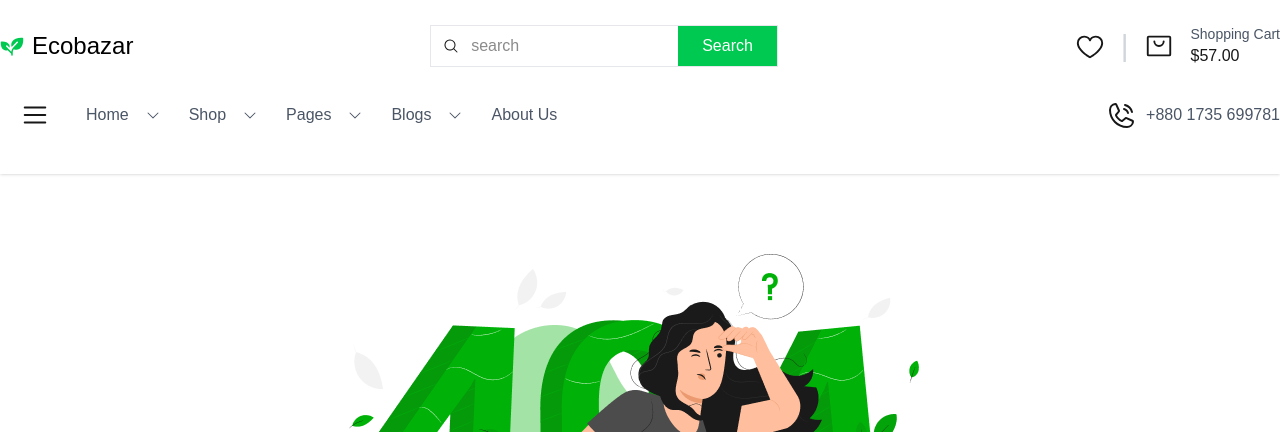
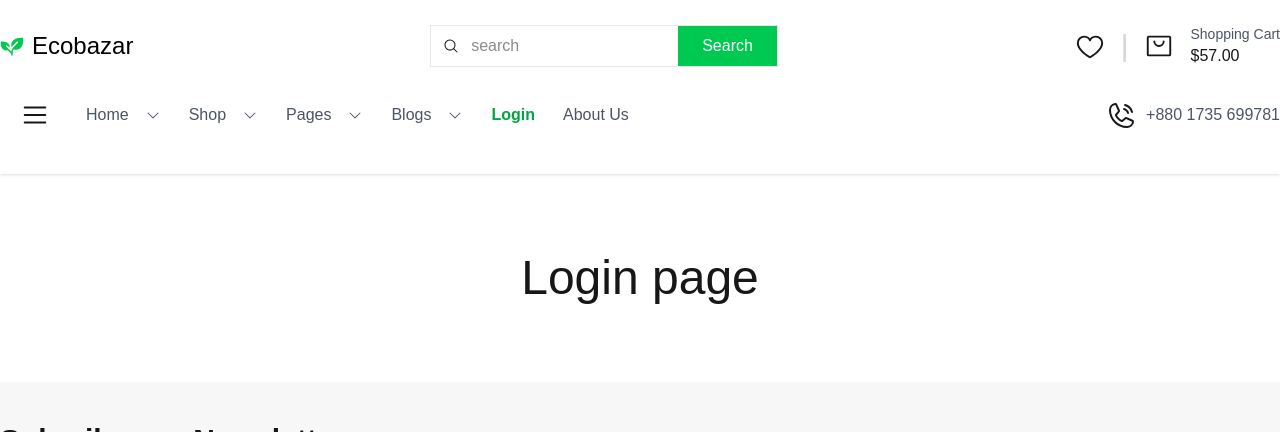
Before and after one commit to ibrahim0891/Green-basket, a Next.js app: page /auth/login in a window 1280 px wide. Before the commit this address had no page. Shown: the top 432 px of the page. Built offline with nearby package versions, Linux system fonts and the light colour scheme.

Commit message:
added active states for nav bar

```diff
--- a/src/app/Components/Logo.tsx
+++ b/src/app/Components/Logo.tsx
@@ -3,7 +3,7 @@
 import { PlantIcon } from '@phosphor-icons/react';
 import React from 'react';
 
-const Logo = ({color} : {color : string}) => {
+const Logo = ({color} : {color ?: string}) => {
     return (
         <div className='flex items-center gap-2 text-green-500 text-2xl '>
             <PlantIcon weight='fill' /> <span className={color ?? 'text-black'}> Ecobazar </span>
--- a/src/app/Components/Nav.tsx
+++ b/src/app/Components/Nav.tsx
@@ -2,6 +2,8 @@
 
 import { CaretDownIcon, HeartIcon, ListIcon, MagnifyingGlassIcon, PhoneCallIcon, PlantIcon, ShoppingBagIcon } from '@phosphor-icons/react';
 import Logo from './Logo';
+import Link from 'next/link';
+import { usePathname } from 'next/navigation';
 
 type NavItem = {
     name: string, link: string, downArray: boolean
@@ -12,11 +14,14 @@ const navData: NavItem[] = [
     { name: "Shop", link: "/product", downArray: true },
     { name: "Pages", link: "/pages", downArray: true },
     { name: "Blogs", link: "/blogs", downArray: true },
+    { name: "Login", link: "/auth/login", downArray: false },
     { name: "About Us", link: "/about", downArray: false },
 ];
 
 
 const Nav = () => {
+    const pathname = usePathname()
+
     return (
         <div className='bg-white shadow'>
             <div className='container-center py-6 space-y-3 '>
@@ -50,12 +55,13 @@ const Nav = () => {
                         </span>
                         <div className='flex  gap-7 '>
                             {navData.map((item, index) => {
+                                const isActive = pathname == item.link
                                 return (
                                     <div
-                                        className='space-x-2 text-gray-600 flex items-center gap-2'
+                                        className={`${isActive && 'text-green-600 font-semibold'} space-x-2 text-gray-600 flex items-center gap-2`}
                                         key={index}
                                     >
-                                        <a href={item.link}> {item.name}</a>
+                                        <Link href={item.link}> {item.name}</Link>
                                         {item.downArray ? (
                                             <CaretDownIcon size={16} />
                                         ) : null}
--- /dev/null
+++ b/src/app/auth/login/page.tsx
@@ -0,0 +1,11 @@
+import React from 'react';
+
+const Login = () => {
+    return (
+        <div>
+            <h1 className='text-5xl text-center py-20'>Login page </h1>
+        </div>
+    );
+};
+
+export default Login;
```
Also changed, not shown: src/app/auth/signup/page.tsx (added).
